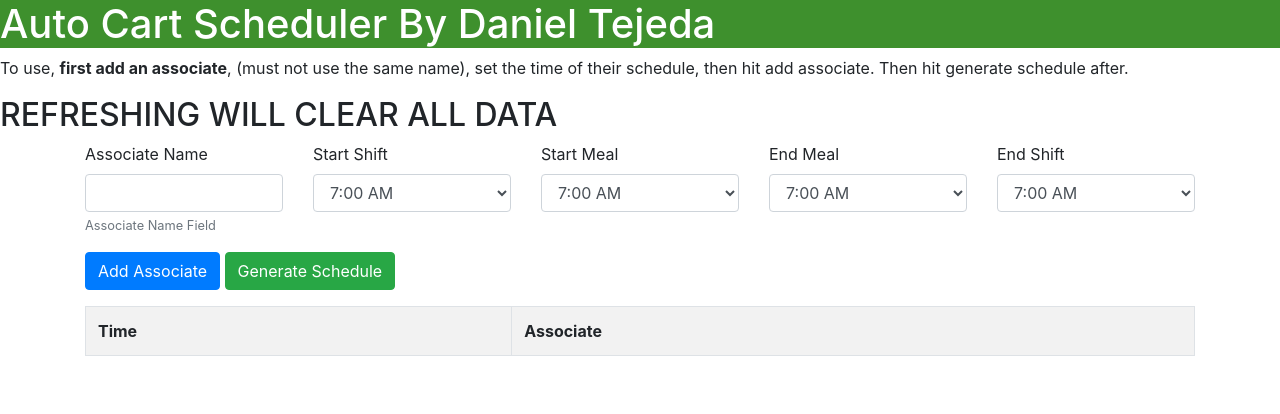
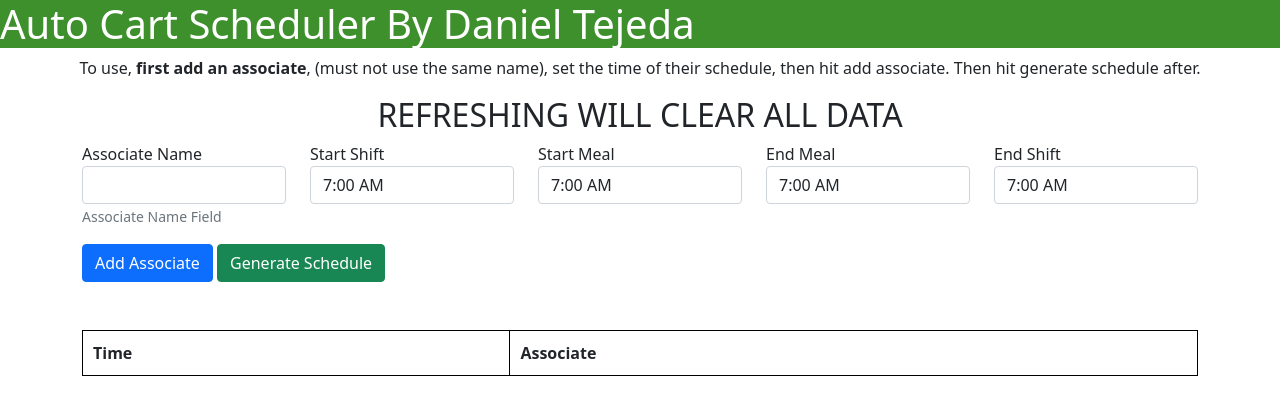
Before and after one commit to DanielTejeda98/autocartscheduler, a plain HTML site: page index.html in a window 1280 px wide. Drawn offline with nearby package versions, Linux system fonts and the light colour scheme.

Commit message:
Fixed table css not showing up after generating schedule.

```diff
--- a/index.html
+++ b/index.html
@@ -5,7 +5,7 @@
   <meta name="viewport" content="width=device-width, initial-scale=1, shrink-to-fit=no">
 
   <!-- Bootstrap CSS -->
-  <link rel="stylesheet" href="https://stackpath.bootstrapcdn.com/bootstrap/4.3.1/css/bootstrap.min.css" integrity="sha384-ggOyR0iXCbMQv3Xipma34MD+dH/1fQ784/j6cY/iJTQUOhcWr7x9JvoRxT2MZw1T" crossorigin="anonymous">
+  <link href="https://cdn.jsdelivr.net/npm/bootstrap@5.1.3/dist/css/bootstrap.min.css" rel="stylesheet" integrity="sha384-1BmE4kWBq78iYhFldvKuhfTAU6auU8tT94WrHftjDbrCEXSU1oBoqyl2QvZ6jIW3" crossorigin="anonymous">
   <link rel="stylesheet" href="main.css">
 </head>
 <body>
@@ -14,11 +14,11 @@
   <header id="header" class="bg-PublixGreen text-white">
     <h1>Auto Cart Scheduler By Daniel Tejeda</h1>
   </header>
-  <p>To use, <strong>first add an associate</strong>, (must not use the same name), set the time of their schedule, then hit add associate. Then hit generate schedule after.</p>
-  <h2>REFRESHING WILL CLEAR ALL DATA</h2>
+  <p class="text-center">To use, <strong>first add an associate</strong>, (must not use the same name), set the time of their schedule, then hit add associate. Then hit generate schedule after.</p>
+  <h2 class="text-center">REFRESHING WILL CLEAR ALL DATA</h2>
   <form name="addAssociate" onsubmit="return false" class="form-group">
-    <div class="container">
-      <div class="row">
+    <div class="container mb-5">
+      <div class="row mb-3">
         <div class="col-sm">
           <div class="form-group">
             <label for="name">Associate Name</label>
@@ -192,8 +192,8 @@
     </div>
   </form>
 
-  <div class="container">
-    <table id="table" class="table table-striped table-bordered">
+  <div id="tableDivision" class="container">
+    <table id="table">
       <tr>
         <th>Time</th>
         <th>Associate</th>
@@ -234,16 +234,11 @@
         row.appendChild(col1);
         row.appendChild(col2);
         table.appendChild(row);
-
       }
     }
   </script>
 
 <script src="dataIntake.js?ver=1.0.1"></script>
-<!-- Optional JavaScript -->
-    <!-- jQuery first, then Popper.js, then Bootstrap JS -->
-    <script src="https://code.jquery.com/jquery-3.3.1.slim.min.js" integrity="sha384-q8i/X+965DzO0rT7abK41JStQIAqVgRVzpbzo5smXKp4YfRvH+8abtTE1Pi6jizo" crossorigin="anonymous"></script>
-    <script src="https://cdnjs.cloudflare.com/ajax/libs/popper.js/1.14.7/umd/popper.min.js" integrity="sha384-UO2eT0CpHqdSJQ6hJty5KVphtPhzWj9WO1clHTMGa3JDZwrnQq4sF86dIHNDz0W1" crossorigin="anonymous"></script>
-    <script src="https://stackpath.bootstrapcdn.com/bootstrap/4.3.1/js/bootstrap.min.js" integrity="sha384-JjSmVgyd0p3pXB1rRibZUAYoIIy6OrQ6VrjIEaFf/nJGzIxFDsf4x0xIM+B07jRM" crossorigin="anonymous"></script>
+<script src="https://cdn.jsdelivr.net/npm/bootstrap@5.1.3/dist/js/bootstrap.bundle.min.js" integrity="sha384-ka7Sk0Gln4gmtz2MlQnikT1wXgYsOg+OMhuP+IlRH9sENBO0LRn5q+8nbTov4+1p" crossorigin="anonymous"></script>
 </body>
 </html>
--- a/main.css
+++ b/main.css
@@ -10,3 +10,14 @@
     width:20%;
   }
 }
+
+table {
+  width: 100%;
+  margin-bottom: 1rem;
+  vertical-align: top;
+}
+
+table, th, td {
+  border: 1px solid black !important;
+  padding: 10px !important;
+}
```
